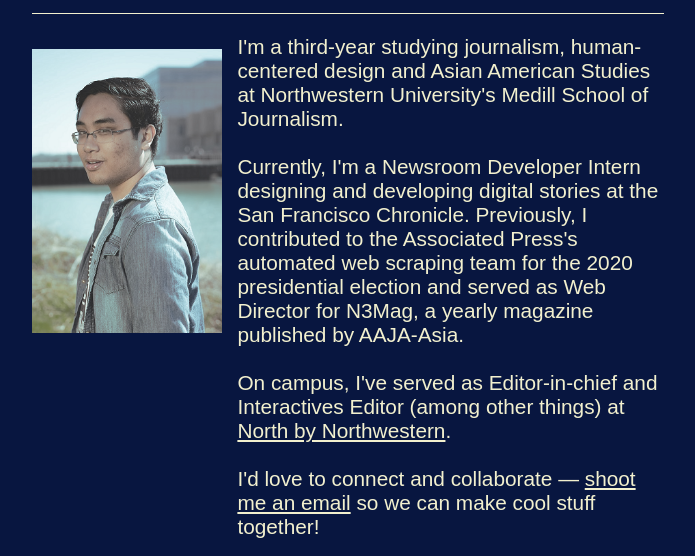
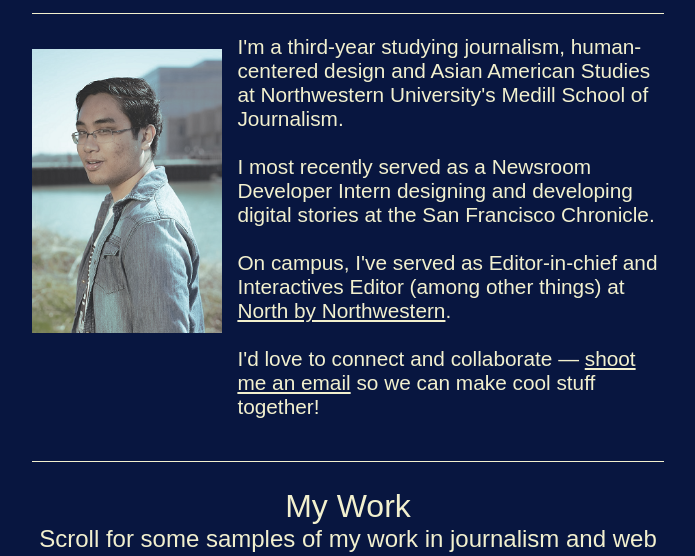
Before and after one commit to dmdeloso/dmd-portfolio, a plain HTML site: page index.html in a window 1280 px wide. Shown: the part 239-795 px from the top of the page, without its empty margins (292-987 px from the left). Drawn offline with Linux system fonts and the light colour scheme; a web font is replaced by a local one.

Commit message:
update bio

```diff
--- a/index.html
+++ b/index.html
@@ -40,7 +40,7 @@
         </ul>
     </header>
         <div class="site-bio"><img src="profilepic-rect.png" alt="Photo of David Deloso" class="profile-pic-rect"> <img class="profile-pic-square" src="profilepic-square.png" alt="Photo of David Deloso">
-        <p class="bio-text">I'm a third-year studying journalism, human-centered design and Asian American Studies at Northwestern University's Medill School of Journalism.<br><br>Currently, I'm a Newsroom Developer Intern designing and developing digital stories at the San Francisco Chronicle. Previously, I contributed to the Associated Press's automated web scraping team for the 2020 presidential election and served as Web Director for N3Mag, a yearly magazine published by AAJA-Asia.<br><br>On campus, I've served as Editor-in-chief and Interactives Editor (among other things) at <a href="https://northbynorthwestern.com/" target="_blank">North by Northwestern</a>.
+        <p class="bio-text">I'm a third-year studying journalism, human-centered design and Asian American Studies at Northwestern University's Medill School of Journalism.<br><br>I most recently served as a Newsroom Developer Intern designing and developing digital stories at the San Francisco Chronicle.<br><br>On campus, I've served as Editor-in-chief and Interactives Editor (among other things) at <a href="https://northbynorthwestern.com/" target="_blank">North by Northwestern</a>.
 
           <!-- Previous positions at NBN include <strong>Editor-in-chief, Entertainment Editor</strong> and <strong>Social Media Manager.</strong> -->
 
```
